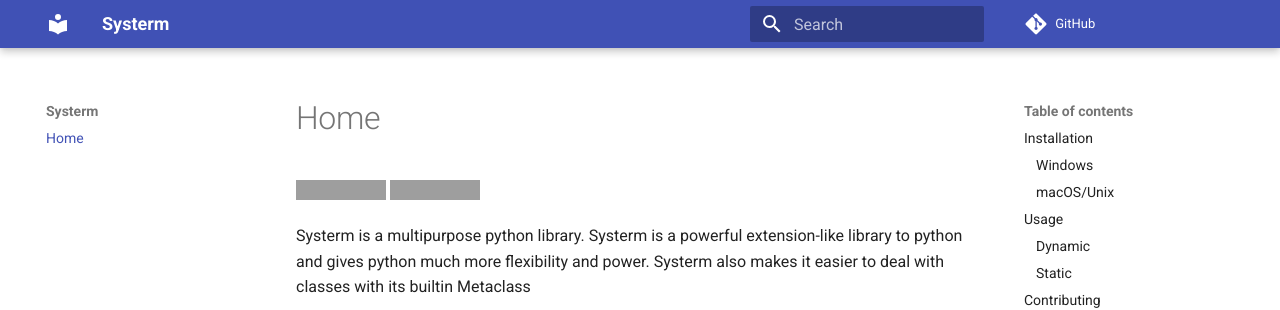
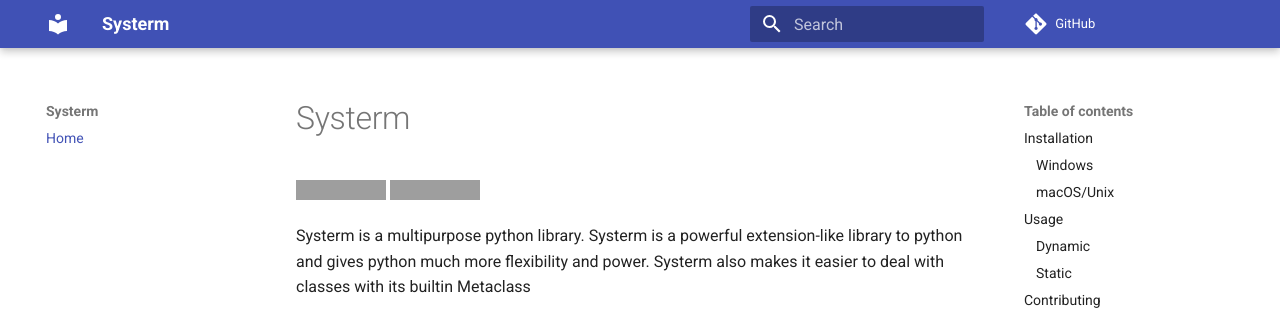
Before and after one commit to ZytroCode/Systerm, an MkDocs documentation site: the page built from docs/index.md, in a window 1280 px wide and 900 px high, cut to the strip 0-310 px from the top of the window. Built offline with MkDocs 1.6.1 and Material for MkDocs 9.7.7, drawn with Linux system fonts in a browser that asks for light colours; comment, search, counter and statistics services are not loaded; grey boxes are pictures that could not be loaded.

Commit message:
Added # Systerm in docs/index.md

```diff
--- a/docs/index.md
+++ b/docs/index.md
@@ -1,3 +1,4 @@
+# Systerm
 
 [![License](https://img.shields.io/github/license/ZytroCode/Systerm.svg?style=for-the-badge)](https://github.com/ZytroCode/Systerm/blob/master/LICENSE)
 [![Quality](https://img.shields.io/codacy/grade/fcac71cc3b0f4a42b4edceeb6c4bab75?style=for-the-badge)](QUALITY)
```
